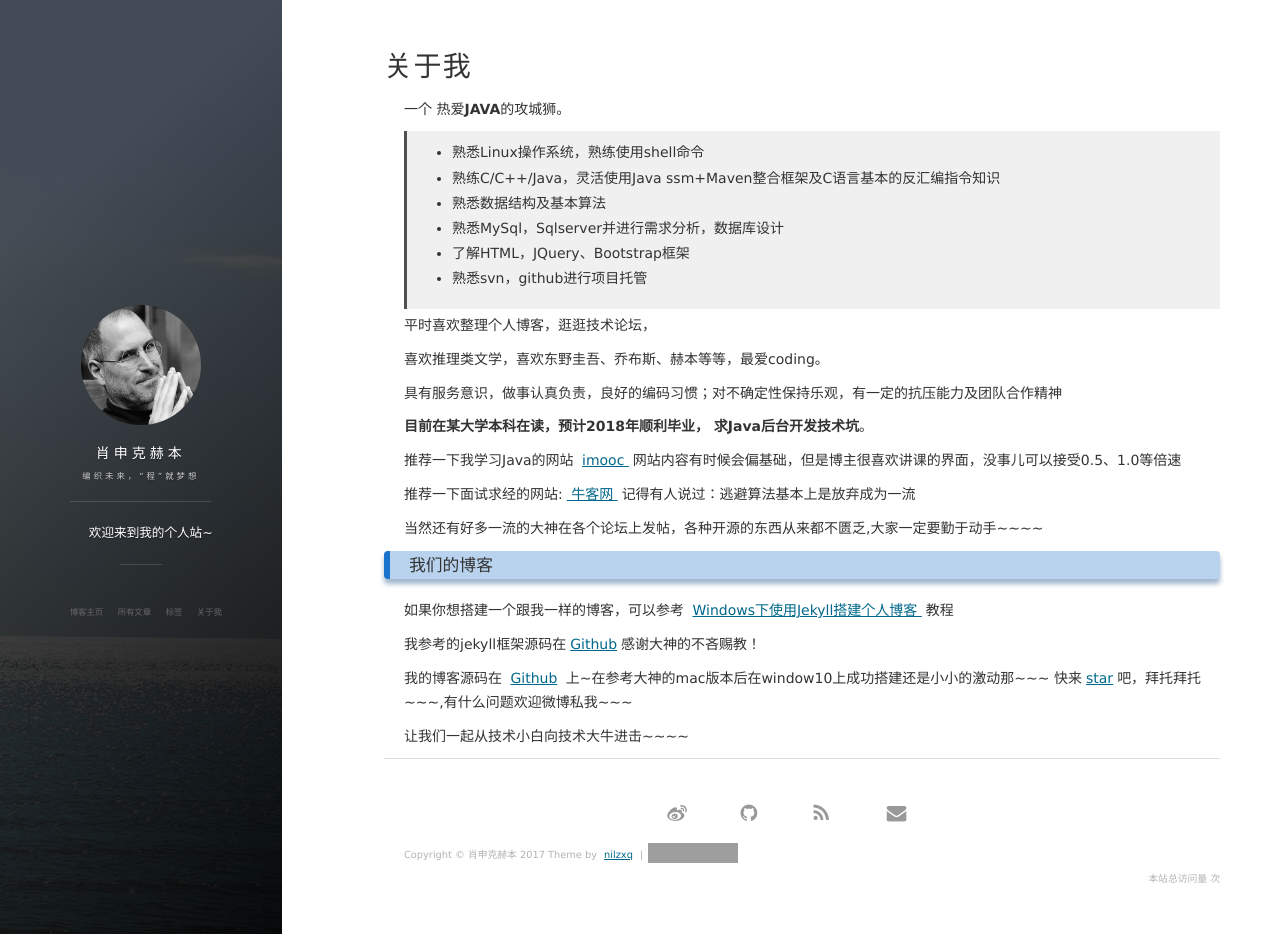
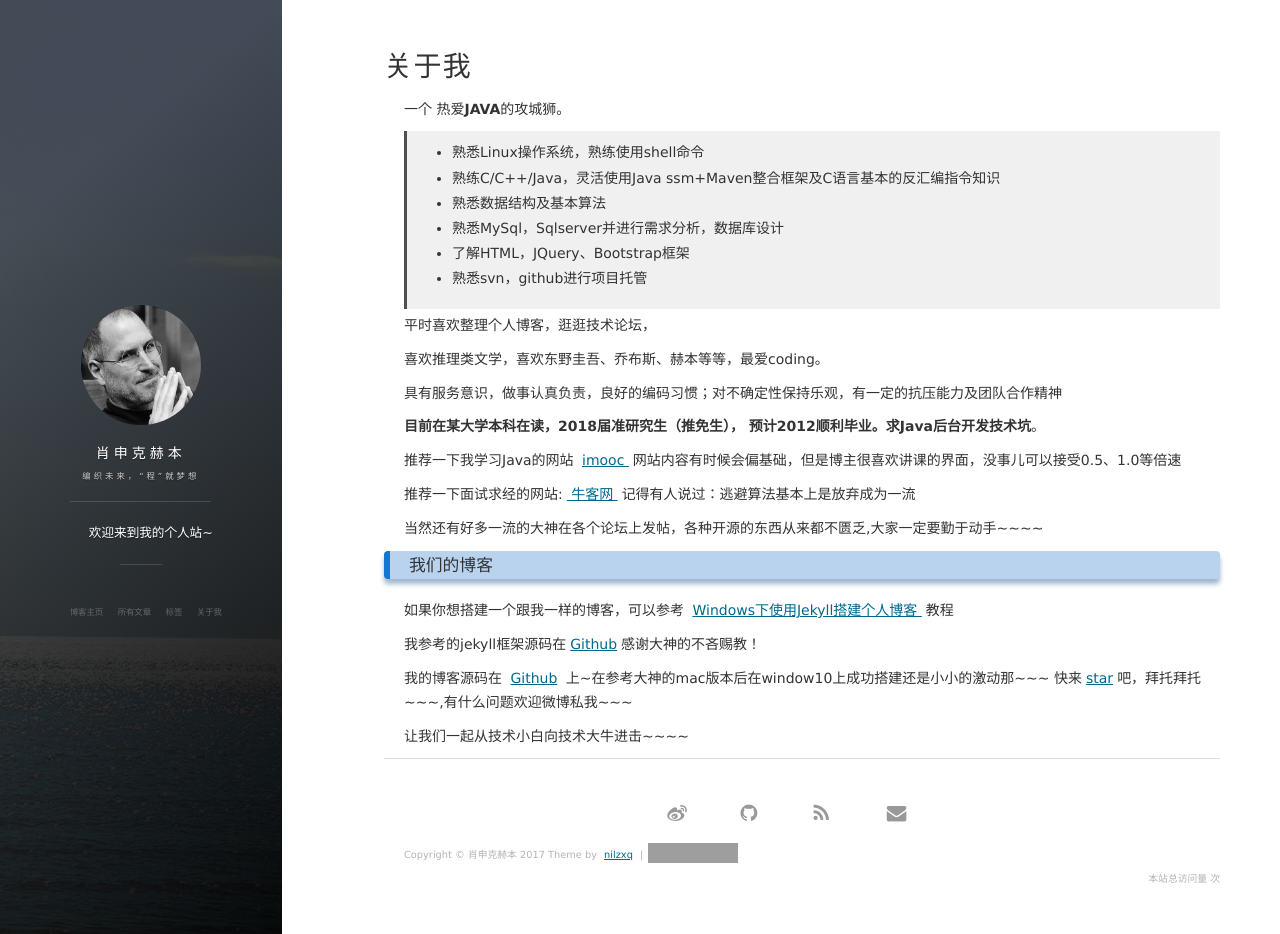
Before and after one commit to nilzzzz/nilzzzz.github.io, a Jekyll site: the page built from about.md, in a window 1280 px wide and 934 px high. Built offline with Jekyll 4.4.1, drawn with Linux system fonts in a browser that asks for light colours; nearby versions of some CDN libraries; comment, search, counter and statistics services are not loaded; grey boxes are pictures that could not be loaded.

Commit message:
about update

```diff
--- a/about.md
+++ b/about.md
@@ -17,7 +17,7 @@ title: 关于我
 <p>
 具有服务意识，做事认真负责，良好的编码习惯；对不确定性保持乐观，有一定的抗压能力及团队合作精神
 <p>
-<strong>目前在某大学本科在读，预计2018年顺利毕业， 求Java后台开发技术坑</strong>。
+<strong>目前在某大学本科在读，2018届准研究生（推免生）， 预计2012顺利毕业。求Java后台开发技术坑</strong>。
 <p>
 
 推荐一下我学习Java的网站
```
